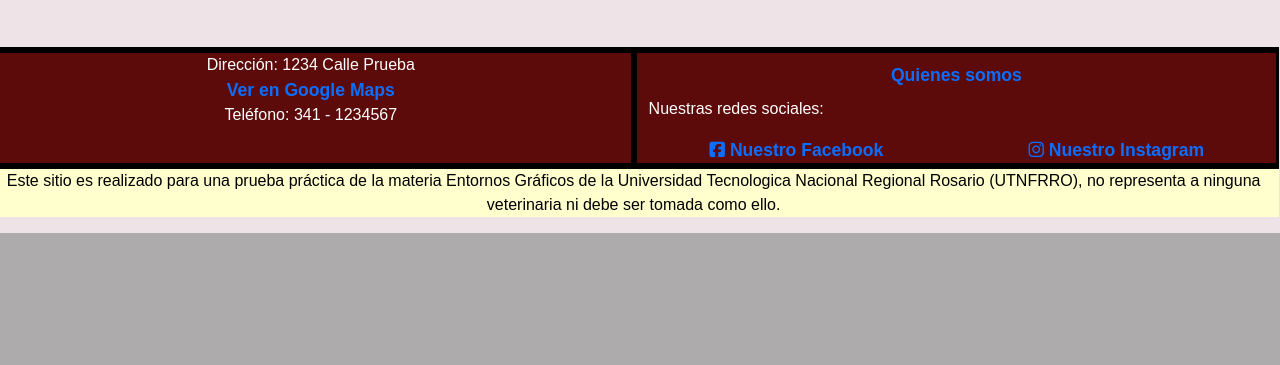
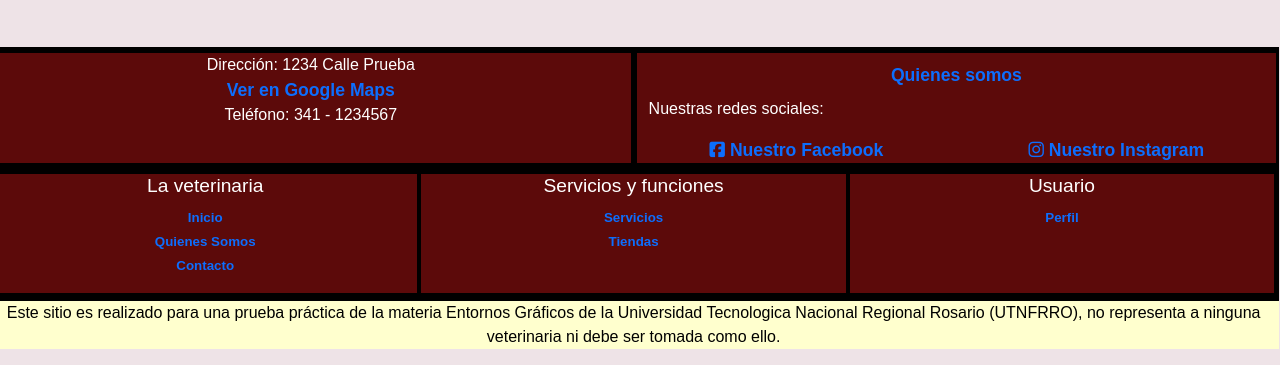
Before and after one commit to mateoregodesebes/Pagina-Veterinaria, a PHP site: page / in a window 1280 px wide. Shown: the part 718-1083 px from the top of the page. Before the commit the page ends 951 px from the top, so only its background shows below. Run offline with PHP 8.4, Linux system fonts and the light colour scheme; some libraries are stand-ins or nearby versions.

Commit message:
First draft of the sitemap

```diff
--- a/public/css/veterinaria.css
+++ b/public/css/veterinaria.css
@@ -60,6 +60,46 @@ footer {
     text-decoration: none;
 }
 
+.sitemap {
+    font-family: var(--main-font);
+    background-color: var(--main-color);
+    border-bottom-width: 0.5vw;
+    border-style: solid;
+    border-color: black;
+
+    display: block;
+    color: var(--text-color);
+    text-align: center;
+
+    padding: 0;
+}
+
+/* Solo en pantallas grandes */
+@media only screen and (min-width: 768px) {
+    .sitemap {
+        display: flex;
+    }
+}
+
+.sitemap-elem {
+    margin: 0 auto;
+    border: 0.2vw solid black;
+}
+
+.sitemap il,
+.sitemap ul {
+    list-style-type: none;
+    padding: 0;
+}
+
+.sitemap-elem h3 {
+    font-size: larger;
+}
+.sitemap-elem a {
+    font-size: smaller;
+    font-weight: 900;
+}
+
 .row > p {
     font-family: var(--main-font);
     color: black;
--- a/src/partials/footer.php
+++ b/src/partials/footer.php
@@ -35,6 +35,29 @@ if ($_SERVER["REQUEST_METHOD"] == "POST") {
             </div>
         </div>
     </div>
+    <div class="col-12 sitemap">
+        <div class="col-4 sitemap-elem">
+            <h3>La veterinaria</h3>
+            <ul>
+                <li><a href="#">Inicio</a></li>
+                <li><a href="#">Quienes Somos</a></li>
+                <li><a href="#">Contacto</a></li>
+            </ul>
+        </div>
+        <div class="col-4 sitemap-elem">
+            <h3>Servicios y funciones</h3>
+            <ul>
+                <li><a href="#">Servicios</a></li>
+                <li><a href="#">Tiendas</a></li>
+            </ul>
+        </div>
+        <div class="col-4 sitemap-elem">
+            <h3>Usuario</h3>
+            <ul>
+                <li><a href="#">Perfil</a></li>
+            </ul>
+        </div>
+    </div>
     <p>Este sitio es realizado para una prueba práctica de la materia Entornos Gráficos de la Universidad Tecnologica
         Nacional Regional Rosario (UTNFRRO), no representa a ninguna veterinaria ni debe ser tomada como ello.</p>
 </div>
```
